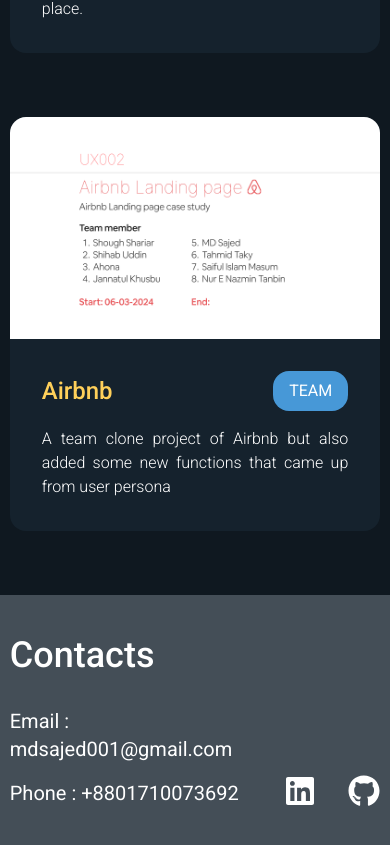
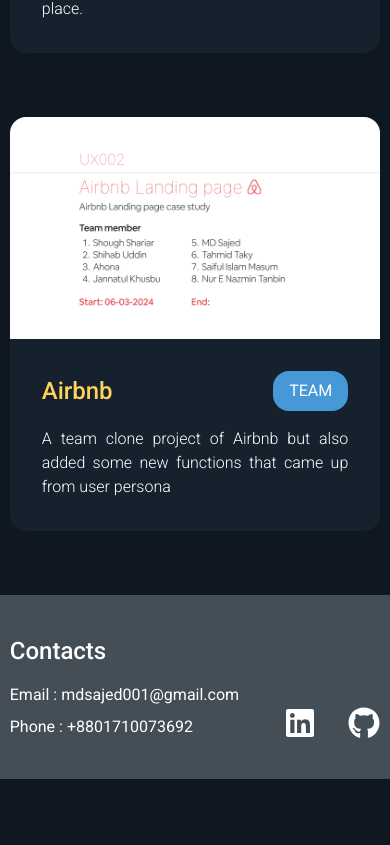
Before and after one commit to mdsajed001/My-portfolio, a Next.js app: page / in a window 390 px wide. Shown: the part 1632-2477 px from the top of the page. After the commit the page ends 2411 px from the top, so only its background shows below. Built offline with nearby package versions, Linux system fonts and the light colour scheme.

Commit message:
footer section responsive

```diff
--- a/app/_components/footer.tsx
+++ b/app/_components/footer.tsx
@@ -6,13 +6,13 @@
   return (
     <footer id="contact" className="bg-footerColor text-white py-10">
       <div className="container flex justify-between items-end">
-        <div className="flex flex-col gap-8">
-          <h3 className="text-4xl font-medium">Contacts</h3>
-          <div className="flex flex-col gap-4">
-            <Link href={`${contactInfo.email}`} className="text-xl">
+        <div className="flex flex-col md:gap-8 gap-4">
+          <h3 className="md:text-4xl text-2xl font-medium">Contacts</h3>
+          <div className="flex flex-col md:gap-4 gap-2">
+            <Link href={`${contactInfo.email}`} className="md:text-xl">
               Email : {contactInfo.email}
             </Link>
-            <Link href={`${contactInfo.phone}`} className="text-xl">
+            <Link href={`${contactInfo.phone}`} className="md:text-xl">
               Phone : {contactInfo.phone}
             </Link>
           </div>
```
